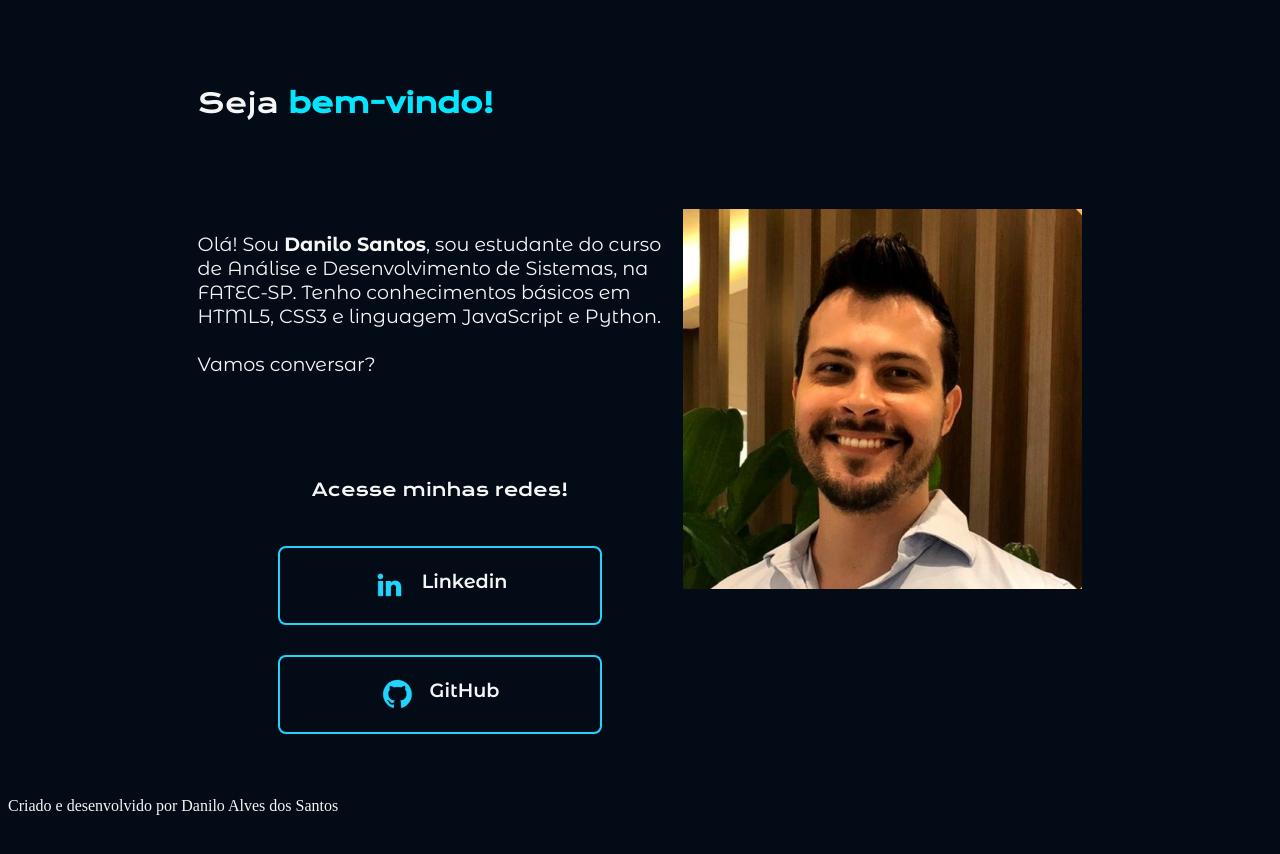
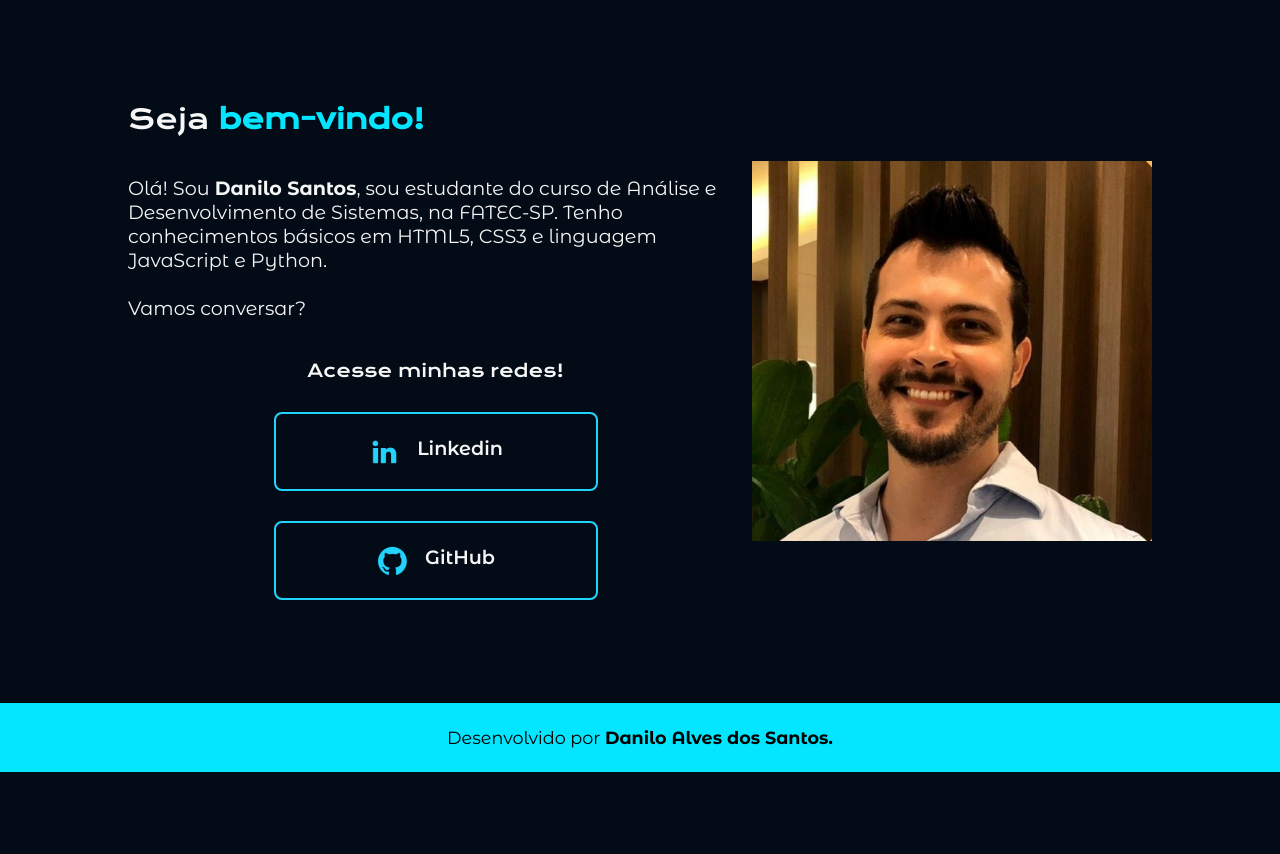
Before and after one commit to daniloadossantos/Pagina_Pessoal, a plain HTML site: page index.html in a window 1280 px wide. After the commit the page ends 800 px from the top, so only its background shows below. Drawn offline with nearby package versions, Linux system fonts and the light colour scheme.

Commit message:
Atualizacao

```diff
--- a/assets/style.css
+++ b/assets/style.css
@@ -16,37 +16,42 @@
 	}
 }
 
+*{
+	margin:0;
+	padding:0;
+
+}
+
 body {
 	background-color: #020b16;
-	height: 100vh;
+	/* height: 100vh;  */
 	box-sizing: border-box;
 	color: #f6f6f6;
 }
 
+.featured_title {
+	color: #04e6ff;
+	font-weight: 600;
+}
+
 .introduction {
 	display: flex;
-	margin: 5% 15%;
+	padding: 8% 10%;
 	align-items: center;
 	justify-content: space-between;
 }
 
 .introduction_content {
 	width: 615px;
-	max-width: 100vw;
 	display: flex;
 	flex-direction: column;
-	gap: 70px;
+	gap: 40px;
 }
 
 .introduction_title {
 	font-family: "Krona One", sans-serif;
 	font-size: 1.7em;
 	font-weight: 500;
-}
-
-.featured_title {
-	color: #04e6ff;
-	font-weight: 600;
 }
 
 .introduction_text {
@@ -93,3 +98,13 @@ body {
 	height: 380px;
 	width: 400px;
 }
+
+.footer_content{
+	background-color: #04e6ff;
+	font-size: 1.1em;
+	font-family: "Montserrat Alternates", sans-serif;
+	font-weight: 400;
+	color: #000000;
+	text-align: center;
+	padding:24px;
+}
--- a/index.html
+++ b/index.html
@@ -46,9 +46,12 @@
 				/>
 			</main>
 		</header>
-		<footer class="">
-			<p>Criado e desenvolvido por Danilo Alves dos Santos</p>
+		<footer class="footer_content">
+			<p>Desenvolvido por <strong>Danilo Alves dos Santos.</p>
 		</footer>
+
+
 		<script src="./assets/script.js"></script>
+
 	</body>
 </html>
```
